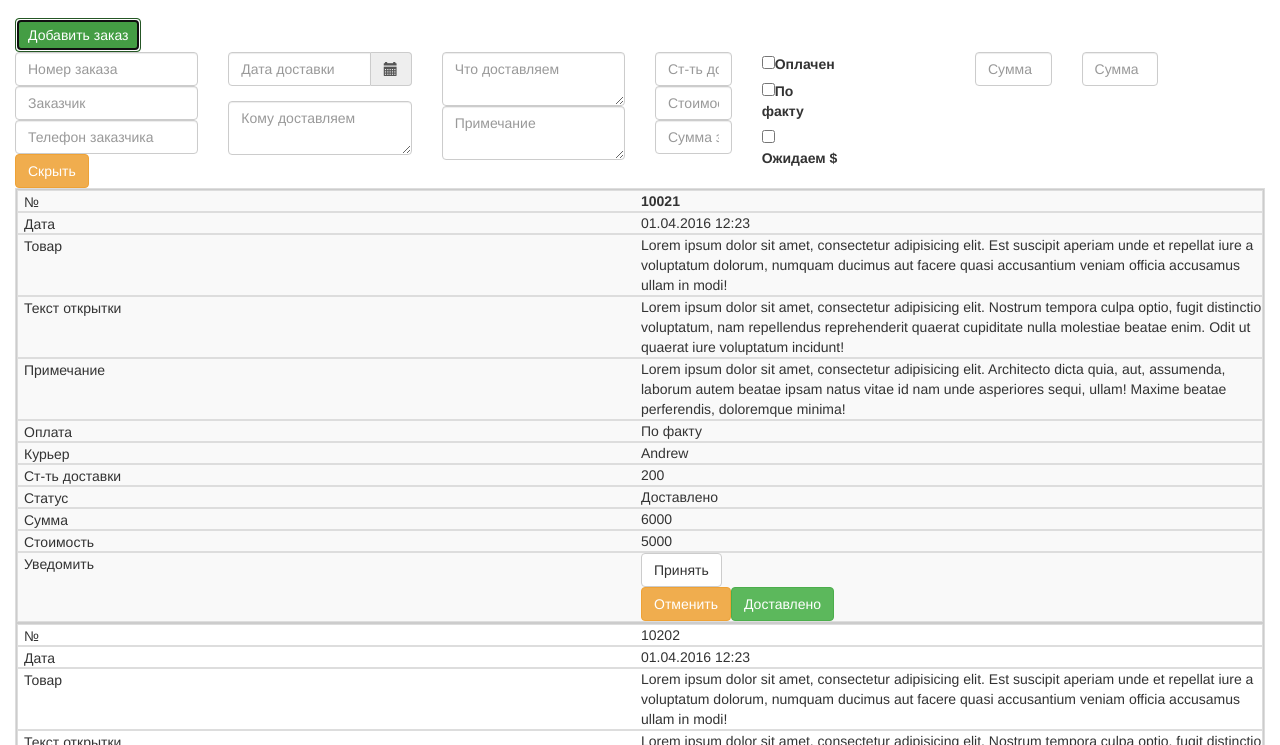
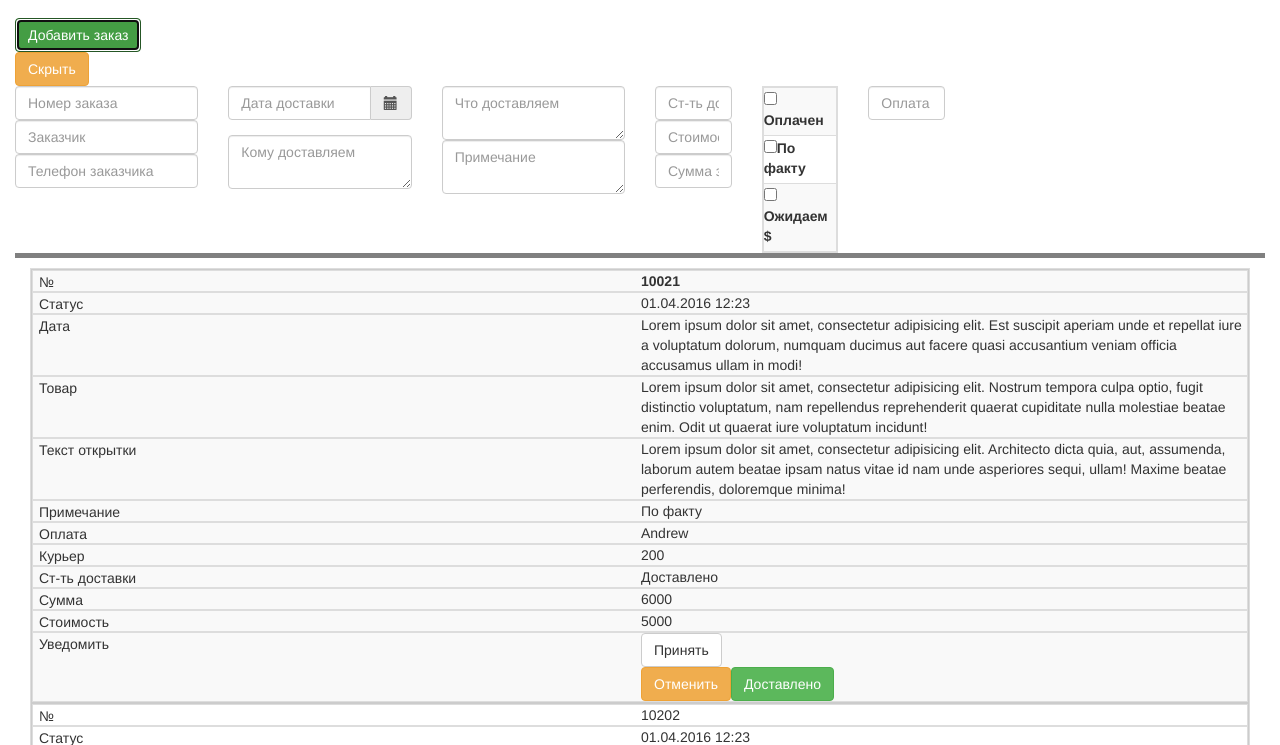
Before and after one commit to imaksim/deal, a plain HTML site: page index.html in a window 1280 px wide. Both pictures are taken after a click on the button "Добавить заказ". Shown: the part 54-799 px from the top of the page. Drawn offline with Linux system fonts and the light colour scheme.

Commit message:
index gotova

```diff
--- a/assets/css/table.response.css
+++ b/assets/css/table.response.css
@@ -46,14 +46,14 @@ only screen and (max-width: 760px),
 	Label the data
 	*/
 	.table-td:nth-of-type(1):before { content: "№";  }
-	.table-td:nth-of-type(2):before { content: "Дата"; }
-	.table-td:nth-of-type(3):before { content: "Товар"; }
-	.table-td:nth-of-type(4):before { content: "Текст открытки"; }
-	.table-td:nth-of-type(5):before { content: "Примечание"; }
-	.table-td:nth-of-type(6):before { content: "Оплата"; }
-	.table-td:nth-of-type(7):before { content: "Курьер"; }
-	.table-td:nth-of-type(8):before { content: "Ст-ть доставки"; }
-	.table-td:nth-of-type(9):before { content: "Статус"; }
+    .table-td:nth-of-type(2):before { content: "Статус"; }
+	.table-td:nth-of-type(3):before { content: "Дата"; }
+	.table-td:nth-of-type(4):before { content: "Товар"; }
+	.table-td:nth-of-type(5):before { content: "Текст открытки"; }
+	.table-td:nth-of-type(6):before { content: "Примечание"; }
+	.table-td:nth-of-type(7):before { content: "Оплата"; }
+	.table-td:nth-of-type(8):before { content: "Курьер"; }
+	.table-td:nth-of-type(9):before { content: "Ст-ть доставки"; }
 	.table-td:nth-of-type(10):before { content: "Сумма"; }
     .table-td:nth-of-type(11):before { content: "Стоимость"; }
     .table-td:nth-of-type(12):before { content: "Уведомить"; }
--- a/index.html
+++ b/index.html
@@ -85,15 +85,15 @@
                <!--end Header-->
 <div class="main">
 
-   <input type="button"  class="add_order btn btn-success" value="Добавить заказ">
+    <div><input type="button"  class="add_order btn btn-success" value="Добавить заказ"></div><div style="display: none ;" class="add-order"> <input type="button"  class="btn btn-warning close_order" value="Скрыть"></div>
 
-      <div style="display: none ;" id="add-order" class="row">
+      <div style="display: none ;"  class="add-order row">
 
   <div class="col-lg-2 col-xs-12">
   <input type="text" class="form-control" placeholder="Номер заказа">
   <input type="text"  class="form-control" placeholder="Заказчик">
   <input type="text"  class="form-control" placeholder="Телефон заказчика">
-  <input type="button"  class="btn btn-warning close_order" value="Скрыть">
+
   </div>
 
 
@@ -129,31 +129,59 @@
 
 
   <div class="col-lg-1 col-xs-8">
-       <label><input type="checkbox">Оплачен</label><br><label><input type="checkbox">По факту</label><label><input type="checkbox">Ожидаем $</label>
-        </div>
-<div class="col-lg-1 col-xs-8">
 
+
+
+     <table class="table-table table-striped table-bordered">
+	<thead class="table-thead">
+	<tr class="table-tr">
+		<th class="table-th">ОПЛАТА ЗАКАЗА</th>
+
+
+	</tr>
+	</thead>
+	<tbody >
+	<tr >
+        <td ><label><input type="checkbox">Оплачен</label></td>
+	</tr>
+     <tr >
+        <td ><label><input type="checkbox">По факту</label></td>
+	</tr>
+     <tr >
+        <td ><label><input type="checkbox">Ожидаем $</label></td>
+	</tr>
+      </tbody>
+</table>
+
+
+
+
+
+
+    </div>
+
+  <div class="col-lg-1 col-xs-8">
+       <input  type="text" class="form-control" placeholder="Оплата">
         </div>
 
-  <div class="col-lg-1 col-xs-8">
-       <input  type="text" class="form-control" placeholder="Сумма">
-        </div>
-    <div class="col-lg-1 col-xs-8">
-       <input  type="text" class="form-control" placeholder="Сумма">
-        </div>
-  <script>
+
+
+     <!--Прячет форму add order -->
+       <script>
       $('.add_order').click(function(){
-  $('#add-order').show('slow');
+  $('.add-order').show('slow');
   });
 $('.close_order').click(function(){
-  $('#add-order').hide('slow');
+  $('.add-order').hide('slow');
   });
 </script>
 
-
+    <!-- END -ADD ORDER -->
 
 </div>
-     <div class="">
+    <div style="background:grey; height:5px;" class="container-fluid">
+    </div>
+     <div style="margin-top:10px;" class="container-fluid">
      <table class="table-table table-striped table-bordered">
 	<thead class="table-thead">
 	<tr class="table-tr">
```
